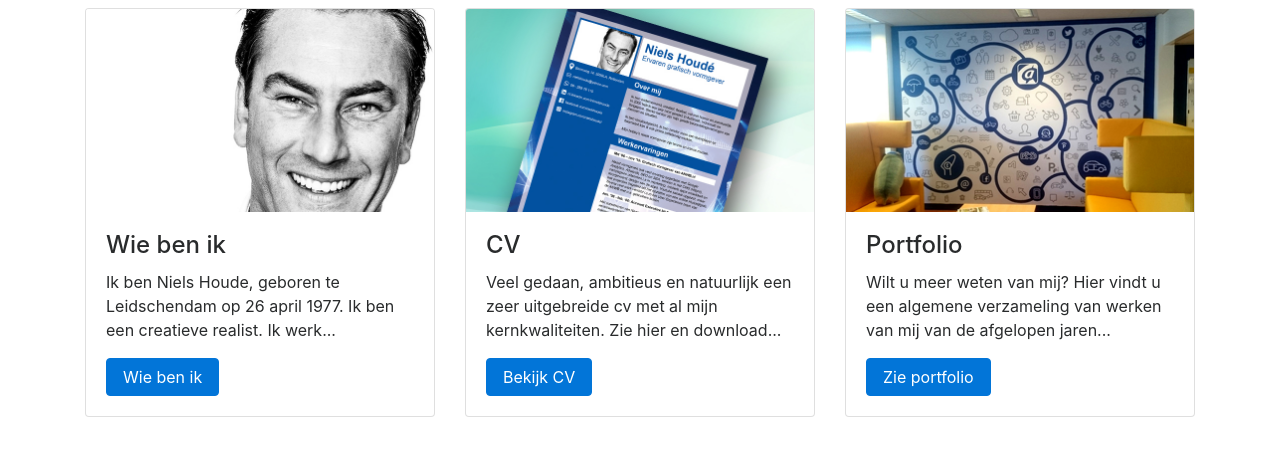
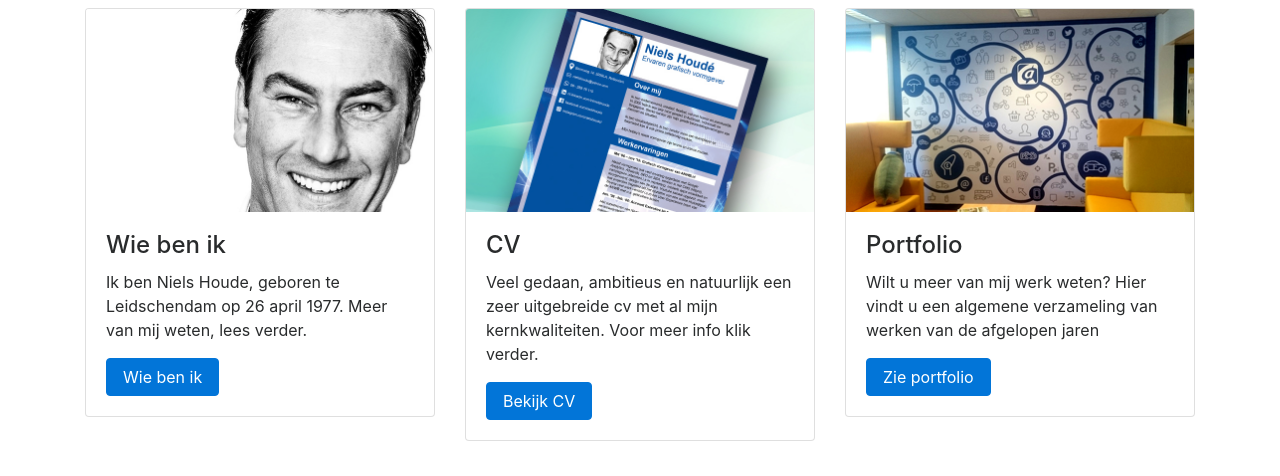
Before and after one commit to nielshoude/nielshoude.github.io, a plain HTML site: page index.html in a window 1280 px wide. Shown: the part 324-800 px from the top of the page. Drawn offline with nearby package versions, Linux system fonts and the light colour scheme; a script that the page names is missing.

Commit message:
tekst index aanpassen

```diff
--- a/index.html
+++ b/index.html
@@ -33,7 +33,7 @@
                 <img class="card-img-top img-fluid" src="img/Niels.jpg" alt="Card image cap">
                 <div class="card-block">
                     <h4 class="card-title">Wie ben ik</h4>
-                    <p class="card-text">Ik ben Niels Houde, geboren te Leidschendam op 26 april 1977. Ik ben een creatieve realist. Ik werk...</p>
+                    <p class="card-text">Ik ben Niels Houde, geboren te Leidschendam op 26 april 1977. Meer van mij weten, lees verder.</p>
                     <a href="wie-ben-ik.html" class="btn btn-primary">Wie ben ik</a>
                 </div>
             </div>
@@ -43,7 +43,7 @@
                 <img class="card-img-top img-fluid" src="img/cv.jpg" alt="Card image cap">
                 <div class="card-block">
                     <h4 class="card-title">CV</h4>
-                    <p class="card-text">Veel gedaan, ambitieus en natuurlijk een zeer uitgebreide cv met al mijn kernkwaliteiten. Zie hier en download...</p>
+                    <p class="card-text">Veel gedaan, ambitieus en natuurlijk een zeer uitgebreide cv met al mijn kernkwaliteiten. Voor meer info klik verder.</p>
                     <a href="cv.html" class="btn btn-primary">Bekijk CV</a>
                 </div>
             </div>
@@ -53,7 +53,7 @@
                 <img class="card-img-top img-fluid" src="img/nch-werk.jpg" alt="Card image cap">
                 <div class="card-block">
                     <h4 class="card-title">Portfolio</h4>
-                    <p class="card-text">Wilt u meer weten van mij? Hier vindt u een algemene verzameling van werken van mij van de afgelopen jaren...</p>
+                    <p class="card-text">Wilt u meer van mij werk weten? Hier vindt u een algemene verzameling van werken van de afgelopen jaren</p>
                     <a href="portfolio.html" class="btn btn-primary">Zie portfolio</a>
                 </div>
             </div>
```
